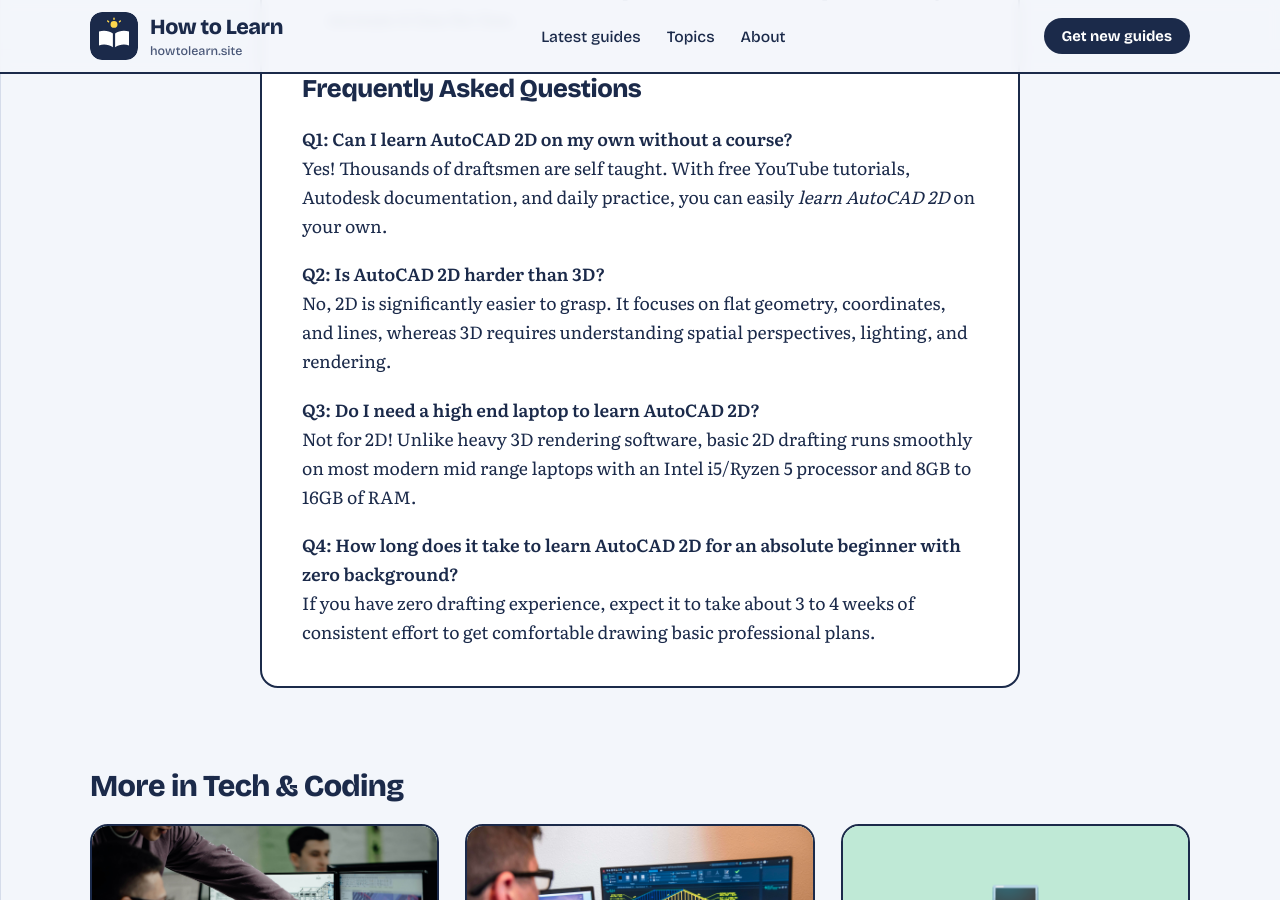
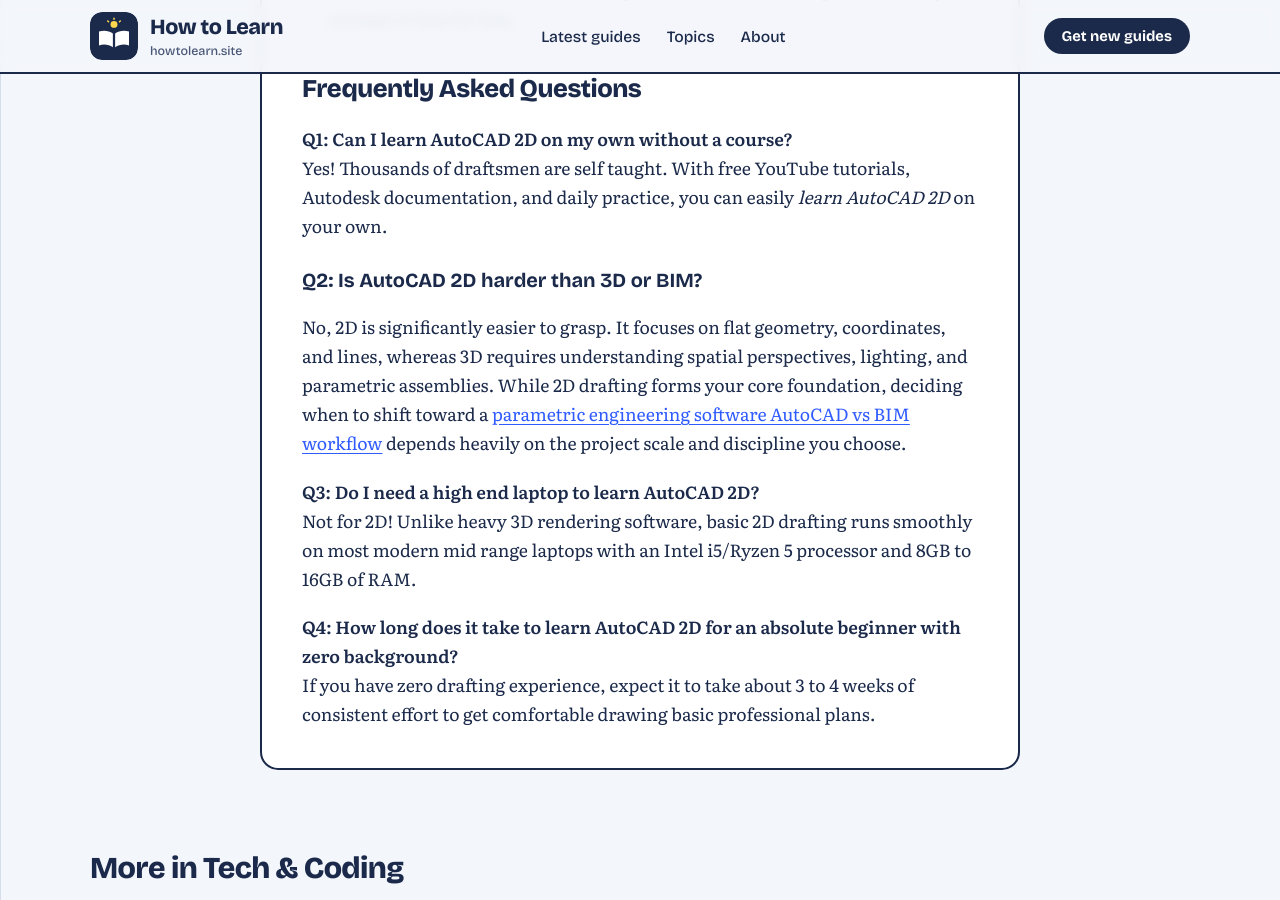
Before and after one commit to mehuls-ER7/mehuls-ER7.github.io, a Jekyll site: the page built from _posts/2026-10-01-how-to-learn-autocad-2d-guide.md, in a window 1280 px wide and 900 px high, scrolled down 3551 px. Built offline with Jekyll 4.4.1, drawn with Linux system fonts in a browser that asks for light colours; some of the changed text lies outside the part shown.

Commit message:
Update 2026-10-01-how-to-learn-autocad-2d-guide.md

```diff
--- a/_posts/2026-10-01-how-to-learn-autocad-2d-guide.md
+++ b/_posts/2026-10-01-how-to-learn-autocad-2d-guide.md
@@ -10,7 +10,7 @@
 
 Now, the million dollar question keeping you up at night: **How long is this actually going to take?**
 
-If you search online, half the internet claims you can learn it overnight, while the other half says it takes a year. Let us clear up the noise right now like an elder brother who has already walked this road, stumbled a bit, and knows exactly where the shortcuts are.
+If you search online, half the internet claims you can learn it overnight, while the other half says it takes a year. If you are sitting there wondering [is AutoCAD hard to learn?](https://howtolearn.site/learn/is-autocad-hard-to-learn-article/), let us clear up the noise right now like an elder brother who has already walked this road, stumbled a bit, and knows exactly where the shortcuts are.
 
 ## The Short Answer (No Fluff)
 
@@ -70,8 +70,8 @@
 **Q1: Can I learn AutoCAD 2D on my own without a course?**
 Yes! Thousands of draftsmen are self taught. With free YouTube tutorials, Autodesk documentation, and daily practice, you can easily *learn AutoCAD 2D* on your own.
 
-**Q2: Is AutoCAD 2D harder than 3D?**
-No, 2D is significantly easier to grasp. It focuses on flat geometry, coordinates, and lines, whereas 3D requires understanding spatial perspectives, lighting, and rendering.
+### Q2: Is AutoCAD 2D harder than 3D or BIM?
+No, 2D is significantly easier to grasp. It focuses on flat geometry, coordinates, and lines, whereas 3D requires understanding spatial perspectives, lighting, and parametric assemblies. While 2D drafting forms your core foundation, deciding when to shift toward a [parametric engineering software AutoCAD vs BIM workflow](https://howtolearn.site/learn/engineering-software-autocad-vs-bim/) depends heavily on the project scale and discipline you choose.
 
 **Q3: Do I need a high end laptop to learn AutoCAD 2D?**
 Not for 2D! Unlike heavy 3D rendering software, basic 2D drafting runs smoothly on most modern mid range laptops with an Intel i5/Ryzen 5 processor and 8GB to 16GB of RAM.
```
